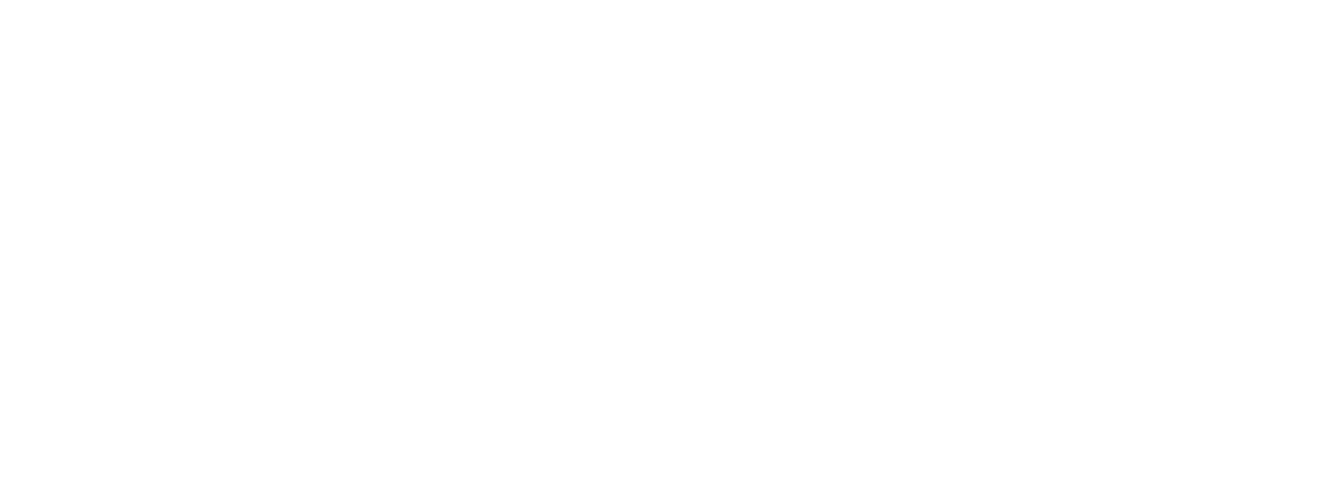
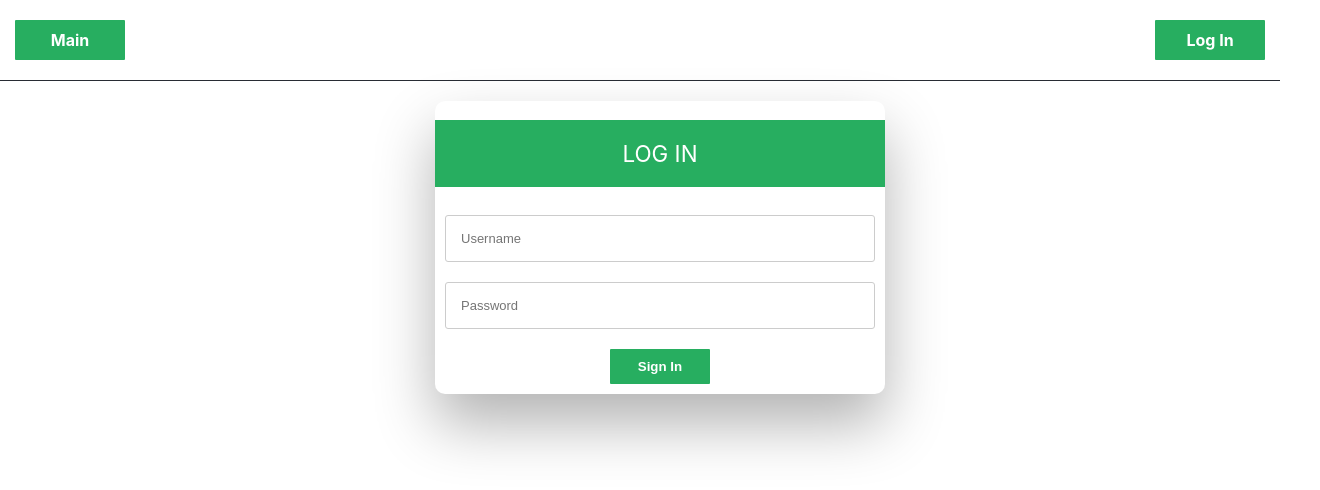
Before and after one commit to RuslanDenha/thermo_co, a React (Create React App) app: page /login in a window 1280 px wide. Before the commit this address had no page. Shown: the top 490 px of the page, 1320 px wide, since content can reach past the window. Built offline with nearby package versions, Linux system fonts and the light colour scheme.

Commit message:
basic header

```diff
--- a/src/App.js
+++ b/src/App.js
@@ -4,12 +4,15 @@ import {
     Route,
 } from "react-router-dom";
 import LogIn from "Components/Pages/LogIn/LogIn";
+import Header from "Components/Widgets/Header/Header";
 
 function App() {
   return (
     <div className="App">
+        <Header />
         <Routes>
             <Route path="/" element={<LogIn />} />
+            <Route path="/login" element={<LogIn />} />
         </Routes>
     </div>
   );
--- a/src/Components/Widgets/Button/Button.js
+++ b/src/Components/Widgets/Button/Button.js
@@ -1,10 +1,23 @@
 import './button.css'
+import { NavLink } from "react-router-dom";
 
-const Button = ({ children, onClick }) => {
+const Button = ({ children, onClick, to }) => {
+
+    if (to) {
+        return (
+            <NavLink
+                to={to}
+                className='button'
+            >
+                {children}
+            </NavLink>
+        )
+    }
 
     return (
         <button
             onClick={onClick}
+            className='button'
         >
             {children}
         </button>
--- a/src/Components/Widgets/Button/button.css
+++ b/src/Components/Widgets/Button/button.css
@@ -1,4 +1,4 @@
-button {
+.button {
     width: 100px;
     background: #27AE60;
     font-weight: bold;
@@ -8,8 +8,9 @@ button {
     cursor: pointer;
     padding: 10px 5px;
     margin: 10px 5px;
+    text-decoration: none;
 }
 
-button:hover{
+.button:hover{
      background: #219653;
  }
--- /dev/null
+++ b/src/Components/Widgets/Header/Header.js
@@ -0,0 +1,38 @@
+import Button from "Components/Widgets/Button/Button";
+
+import './header.css'
+import {useSelector} from "react-redux";
+import {userSelector} from "../../../Redux/User/UserSlice";
+import {useMemo} from "react";
+
+const Header = () => {
+    const { username } = useSelector(userSelector);
+
+    const logInArea = useMemo(() => {
+        if (username) {
+            return (
+                <div className='userName'>
+                    User: {username}
+                </div>
+            )
+        } else {
+            return (
+                <Button to='/login'>
+                    Log In
+                </Button>
+            )
+        }
+
+    }, [username])
+
+    return (
+        <nav>
+            <Button to='/'>
+                Main
+            </Button>
+            {logInArea}
+        </nav>
+    )
+}
+
+export default Header;
--- /dev/null
+++ b/src/Components/Widgets/Header/header.css
@@ -0,0 +1,17 @@
+nav {
+    display: flex;
+    justify-content: space-between;
+    padding: 10px;
+    border-bottom: 1px solid #282c34;
+}
+
+.userName {
+    width: 100px;
+    border-bottom: 1px solid #27AE60;
+    font-weight: bold;
+    border-radius: 1px;
+    cursor: pointer;
+    padding: 10px 5px;
+    margin: 10px 5px;
+    text-decoration: none;
+}
```
